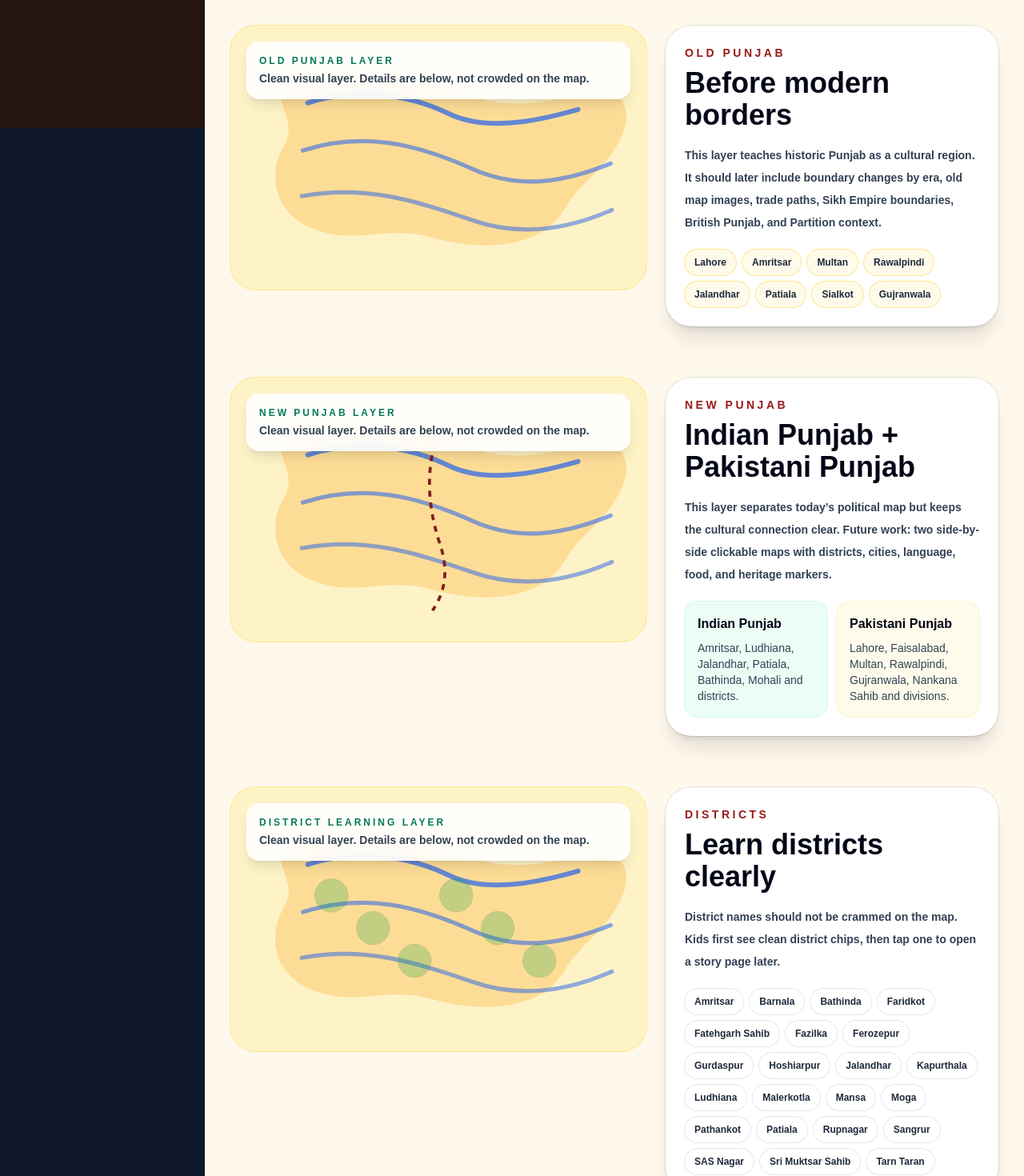
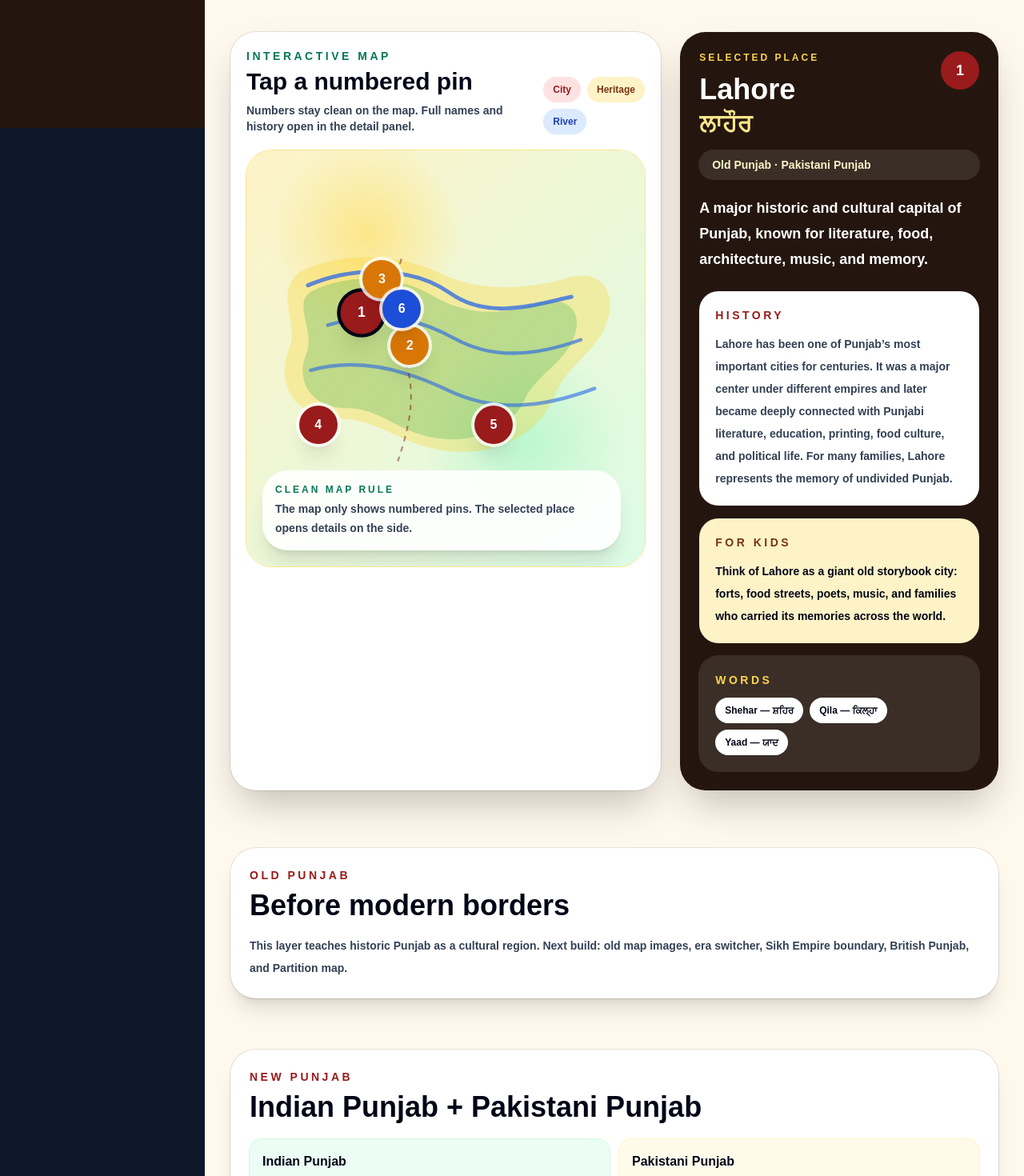
Before and after one commit to Gagan8atwal/sanjha-virsa, a Next.js app: page /maps in a window 1280 px wide. Shown: the part 640-2110 px from the top of the page at 80% size. Built offline with nearby package versions, Linux system fonts and the light colour scheme.

Commit message:
Use interactive atlas with click-to-detail place panel

```diff
--- a/app/maps/page.tsx
+++ b/app/maps/page.tsx
@@ -1,3 +1,5 @@
+import InteractivePunjabAtlas from '../../components/InteractivePunjabAtlas';
+
 const layers = [
   {
     id: 'old-punjab',
@@ -36,7 +38,6 @@ const layers = [
   },
 ];
 
-const oldPunjabPlaces = ['Lahore', 'Amritsar', 'Multan', 'Rawalpindi', 'Jalandhar', 'Patiala', 'Sialkot', 'Gujranwala'];
 const indianDistricts = ['Amritsar', 'Barnala', 'Bathinda', 'Faridkot', 'Fatehgarh Sahib', 'Fazilka', 'Ferozepur', 'Gurdaspur', 'Hoshiarpur', 'Jalandhar', 'Kapurthala', 'Ludhiana', 'Malerkotla', 'Mansa', 'Moga', 'Pathankot', 'Patiala', 'Rupnagar', 'Sangrur', 'SAS Nagar', 'Sri Muktsar Sahib', 'Tarn Taran'];
 const rivers = [
   { name: 'Jhelum', note: 'Western river tied to old Punjab geography and memory.' },
@@ -47,27 +48,6 @@ const rivers = [
 ];
 const heritagePlaces = ['Nankana Sahib', 'Amritsar', 'Anandpur Sahib', 'Kartarpur Sahib', 'Lahore Fort', 'Wagah', 'Dera Baba Nanak', 'Takht Sri Damdama Sahib'];
 
-function MiniMap({ label, variant }: { label: string; variant: 'old' | 'new' | 'districts' | 'rivers' | 'heritage' }) {
-  return (
-    <div className="relative min-h-[330px] overflow-hidden rounded-[2rem] bg-[#fef3c7] p-5 ring-1 ring-amber-200">
-      <svg viewBox="0 0 700 360" className="absolute inset-0 h-full w-full" aria-label={label}>
-        <path d="M105 60 C190 28 305 35 388 70 C470 105 545 83 615 68 C650 61 680 92 660 140 C635 200 592 215 560 270 C522 333 425 338 340 315 C258 292 215 328 140 300 C75 276 60 210 90 160 C118 113 58 82 105 60 Z" fill="#f59e0b" opacity="0.26" />
-        <path d="M130 88 C210 62 300 73 365 105 C425 135 505 122 585 99" stroke="#2563eb" strokeWidth="8" fill="none" opacity="0.7" strokeLinecap="round" />
-        <path d="M122 168 C225 135 315 158 405 198 C488 236 565 220 640 190" stroke="#2563eb" strokeWidth="7" fill="none" opacity="0.55" strokeLinecap="round" />
-        <path d="M120 245 C225 225 310 252 406 285 C488 314 570 300 642 268" stroke="#2563eb" strokeWidth="7" fill="none" opacity="0.5" strokeLinecap="round" />
-        {variant === 'new' && <path d="M350 50 C330 105 330 165 350 230 C370 285 360 320 340 350" stroke="#7f1d1d" strokeWidth="5" strokeDasharray="10 10" fill="none" />}
-        {variant === 'districts' && [170, 240, 310, 380, 450, 520].map((x, i) => <circle key={x} cx={x} cy={140 + (i % 3) * 55} r="28" fill="#16a34a" opacity="0.25" stroke="#166534" />)}
-        {variant === 'rivers' && [90, 150, 210, 270, 330].map((y) => <path key={y} d={`M90 ${y} C220 ${y - 35} 360 ${y + 30} 620 ${y - 10}`} stroke="#1d4ed8" strokeWidth="6" fill="none" opacity="0.7" strokeLinecap="round" />)}
-        {variant === 'heritage' && [[215, 120], [345, 170], [480, 130], [535, 250], [290, 260]].map(([x, y]) => <circle key={`${x}-${y}`} cx={x} cy={y} r="16" fill="#b45309" stroke="#fff7ed" strokeWidth="6" />)}
-      </svg>
-      <div className="relative z-10 rounded-2xl bg-white/90 p-4 shadow-lg backdrop-blur">
-        <p className="text-xs font-black uppercase tracking-[0.25em] text-emerald-700">{label}</p>
-        <p className="mt-1 text-sm font-semibold text-slate-700">Clean visual layer. Details are below, not crowded on the map.</p>
-      </div>
-    </div>
-  );
-}
-
 export default function MapsPage() {
   return (
     <main className="min-h-screen bg-[#fff8ed] text-slate-950">
@@ -75,7 +55,7 @@ export default function MapsPage() {
         <div className="mx-auto max-w-7xl px-5 py-10 md:px-8">
           <p className="text-xs font-black uppercase tracking-[0.35em] text-amber-300">Sanjha Maps</p>
           <h1 className="mt-3 text-5xl font-black leading-tight md:text-7xl">Punjab Map Library</h1>
-          <p className="mt-5 max-w-3xl text-lg font-semibold leading-8 text-slate-100">Instead of one crowded map, this page now opens clear map layers: old Punjab, new Punjab, districts, rivers, and heritage places.</p>
+          <p className="mt-5 max-w-3xl text-lg font-semibold leading-8 text-slate-100">Clean interactive maps: no crowded labels. Tap a numbered place and its history opens in a detail panel.</p>
         </div>
       </section>
 
@@ -92,72 +72,55 @@ export default function MapsPage() {
         </div>
       </section>
 
+      <InteractivePunjabAtlas />
+
       <section id="old-punjab" className="mx-auto max-w-7xl scroll-mt-28 px-5 py-8 md:px-8">
-        <div className="grid gap-6 lg:grid-cols-[1fr_0.8fr] lg:items-start">
-          <MiniMap label="Old Punjab Layer" variant="old" />
         <div className="rounded-[2rem] bg-white p-6 shadow-xl ring-1 ring-black/10">
           <p className="text-sm font-black uppercase tracking-[0.25em] text-red-800">Old Punjab</p>
           <h2 className="mt-2 text-4xl font-black">Before modern borders</h2>
-            <p className="mt-4 text-sm font-semibold leading-7 text-slate-700">This layer teaches historic Punjab as a cultural region. It should later include boundary changes by era, old map images, trade paths, Sikh Empire boundaries, British Punjab, and Partition context.</p>
-            <div className="mt-5 flex flex-wrap gap-2">
-              {oldPunjabPlaces.map((place) => <span key={place} className="rounded-full bg-amber-50 px-3 py-2 text-xs font-black text-slate-800 ring-1 ring-amber-200">{place}</span>)}
-            </div>
-          </div>
+          <p className="mt-4 text-sm font-semibold leading-7 text-slate-700">This layer teaches historic Punjab as a cultural region. Next build: old map images, era switcher, Sikh Empire boundary, British Punjab, and Partition map.</p>
         </div>
       </section>
 
       <section id="new-punjab" className="mx-auto max-w-7xl scroll-mt-28 px-5 py-8 md:px-8">
-        <div className="grid gap-6 lg:grid-cols-[1fr_0.8fr] lg:items-start">
-          <MiniMap label="New Punjab Layer" variant="new" />
         <div className="rounded-[2rem] bg-white p-6 shadow-xl ring-1 ring-black/10">
           <p className="text-sm font-black uppercase tracking-[0.25em] text-red-800">New Punjab</p>
           <h2 className="mt-2 text-4xl font-black">Indian Punjab + Pakistani Punjab</h2>
-            <p className="mt-4 text-sm font-semibold leading-7 text-slate-700">This layer separates today’s political map but keeps the cultural connection clear. Future work: two side-by-side clickable maps with districts, cities, language, food, and heritage markers.</p>
           <div className="mt-5 grid gap-3 md:grid-cols-2">
             <div className="rounded-2xl bg-emerald-50 p-4 ring-1 ring-emerald-100"><h3 className="font-black">Indian Punjab</h3><p className="mt-2 text-sm text-slate-700">Amritsar, Ludhiana, Jalandhar, Patiala, Bathinda, Mohali and districts.</p></div>
             <div className="rounded-2xl bg-amber-50 p-4 ring-1 ring-amber-100"><h3 className="font-black">Pakistani Punjab</h3><p className="mt-2 text-sm text-slate-700">Lahore, Faisalabad, Multan, Rawalpindi, Gujranwala, Nankana Sahib and divisions.</p></div>
           </div>
         </div>
-        </div>
       </section>
 
       <section id="districts" className="mx-auto max-w-7xl scroll-mt-28 px-5 py-8 md:px-8">
-        <div className="grid gap-6 lg:grid-cols-[1fr_0.8fr] lg:items-start">
-          <MiniMap label="District Learning Layer" variant="districts" />
         <div className="rounded-[2rem] bg-white p-6 shadow-xl ring-1 ring-black/10">
           <p className="text-sm font-black uppercase tracking-[0.25em] text-red-800">Districts</p>
-            <h2 className="mt-2 text-4xl font-black">Learn districts clearly</h2>
-            <p className="mt-4 text-sm font-semibold leading-7 text-slate-700">District names should not be crammed on the map. Kids first see clean district chips, then tap one to open a story page later.</p>
+          <h2 className="mt-2 text-4xl font-black">Tap district chips next</h2>
+          <p className="mt-4 text-sm font-semibold leading-7 text-slate-700">District names should not be crammed on the map. Kids first see clean district chips, then each district will open its own story page.</p>
           <div className="mt-5 flex flex-wrap gap-2">
             {indianDistricts.map((district) => <span key={district} className="rounded-full bg-white px-3 py-2 text-xs font-black text-slate-800 ring-1 ring-slate-200">{district}</span>)}
-            </div>
           </div>
         </div>
       </section>
 
       <section id="rivers" className="mx-auto max-w-7xl scroll-mt-28 px-5 py-8 md:px-8">
-        <div className="grid gap-6 lg:grid-cols-[1fr_0.8fr] lg:items-start">
-          <MiniMap label="Five Rivers Layer" variant="rivers" />
         <div className="rounded-[2rem] bg-white p-6 shadow-xl ring-1 ring-black/10">
           <p className="text-sm font-black uppercase tracking-[0.25em] text-blue-800">Five Rivers</p>
           <h2 className="mt-2 text-4xl font-black">One river at a time</h2>
-            <div className="mt-5 grid gap-3">
+          <div className="mt-5 grid gap-3 md:grid-cols-5">
             {rivers.map((river) => <div key={river.name} className="rounded-2xl bg-blue-50 p-4 ring-1 ring-blue-100"><h3 className="font-black text-blue-900">{river.name}</h3><p className="mt-1 text-sm font-semibold text-slate-700">{river.note}</p></div>)}
-            </div>
           </div>
         </div>
       </section>
 
       <section id="heritage" className="mx-auto max-w-7xl scroll-mt-28 px-5 py-8 pb-16 md:px-8">
-        <div className="grid gap-6 lg:grid-cols-[1fr_0.8fr] lg:items-start">
-          <MiniMap label="Heritage Places Layer" variant="heritage" />
         <div className="rounded-[2rem] bg-white p-6 shadow-xl ring-1 ring-black/10">
           <p className="text-sm font-black uppercase tracking-[0.25em] text-amber-800">Heritage Places</p>
           <h2 className="mt-2 text-4xl font-black">Story pins without clutter</h2>
-            <p className="mt-4 text-sm font-semibold leading-7 text-slate-700">These will become detailed pages with history, maps, kids summary, Punjabi words, photos, and family questions.</p>
+          <p className="mt-4 text-sm font-semibold leading-7 text-slate-700">These become detailed pages with history, maps, kids summary, Punjabi words, photos, and family questions.</p>
           <div className="mt-5 flex flex-wrap gap-2">
             {heritagePlaces.map((place) => <span key={place} className="rounded-full bg-amber-50 px-3 py-2 text-xs font-black text-slate-800 ring-1 ring-amber-200">{place}</span>)}
-            </div>
           </div>
         </div>
       </section>
```
Lines whose indentation alone changed are shown as unchanged.
